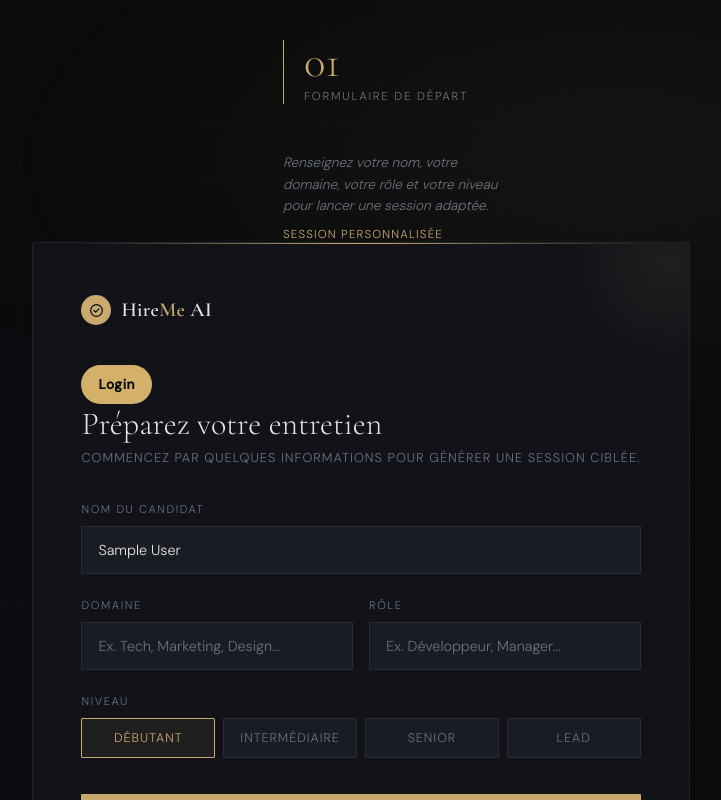
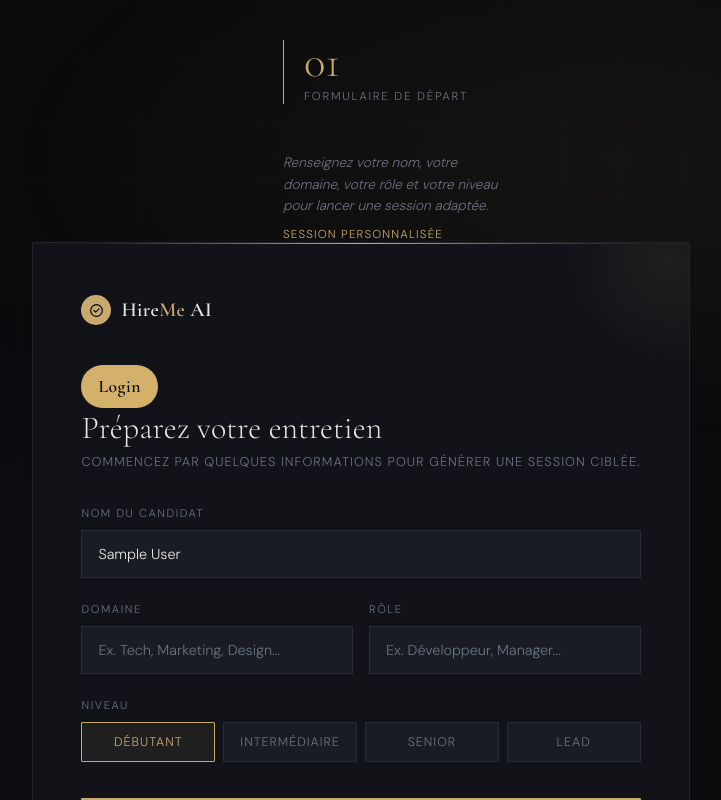
Before and after one commit to rbassim-ui/HireMe-AI, a website: page frontend/index.html in a window 1280 px wide. Shown: the whole page, without its empty margins (279-1000 px from the left). Drawn offline with nearby package versions, Linux system fonts and the light colour scheme; sample sign-in values are in the browser's storage.

Commit message:
style: apply Cormorant Garamond font to buttons matching title style

```diff
--- a/frontend/auth.css
+++ b/frontend/auth.css
@@ -239,6 +239,9 @@ body.auth-page {
   color: #0b0c0f;
   border-color: transparent;
   font-weight: 700;
+  font-family: 'Cormorant Garamond', serif;
+  font-size: 1.1rem;
+  letter-spacing: 0.03em;
 }
 
 .auth-button--ghost {
```
